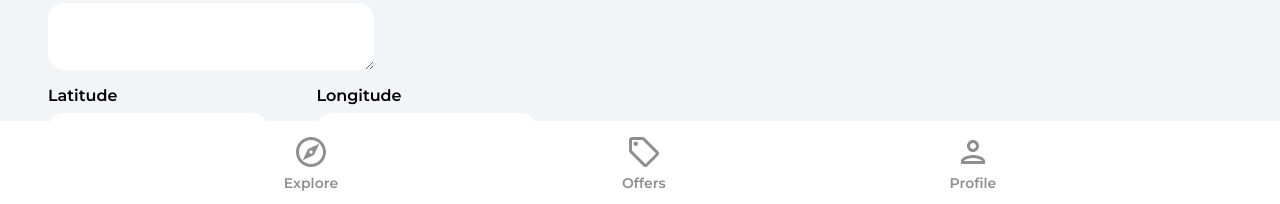
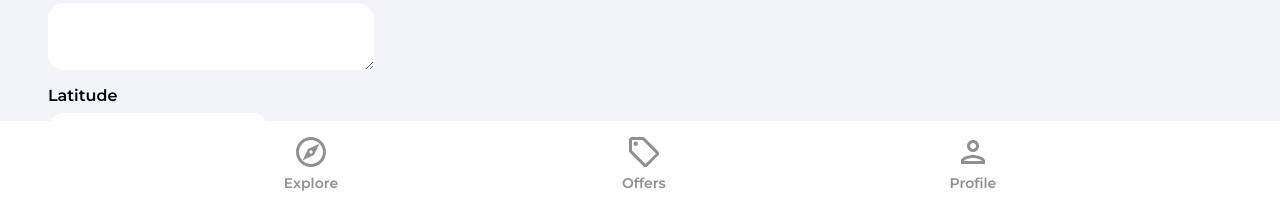
Before and after one commit to Ap0000rv/House-MarketPlace, a React (Create React App) app: page /create-listing in a window 1280 px wide. Shown: the part 594-798 px from the top of the page. Built offline with nearby package versions, Linux system fonts and the light colour scheme; no server answers; sample sign-in values are in the browser's storage.

Commit message:
updating css

```diff
--- a/src/components/ListingItem.jsx
+++ b/src/components/ListingItem.jsx
@@ -18,10 +18,10 @@ function ListingItem({ listing, id, onEdit, onDelete }) {
 					className="categoryListingImg"
 				/>
 				<div className="categoryListingDetails">
+					<p className="categoryListingName">{listing.name}</p>
 					<p className="categoryListingLocation">
 						{listing.location}
 					</p>
-					<p className="categoryListingName">{listing.name}</p>
 					<p className="categoryListingPrice">
 						$
 						{listing.offer
@@ -56,9 +56,9 @@ function ListingItem({ listing, id, onEdit, onDelete }) {
 					onClick={() => onDelete(listing.id, listing.name)}
 				/>
 			)}
-
-			{onEdit && <EditIcon className="editIcon" onClick={()=>onEdit(id)}/>}
-
+			{onEdit && (
+				<EditIcon className="editIcon" onClick={() => onEdit(id)} />
+			)}
 		</li>
 	);
 }
--- a/src/index.css
+++ b/src/index.css
@@ -464,6 +464,7 @@ button {
 	display: flex;
 	justify-content: space-between;
 	max-width: 275px;
+	font-size: smaller;
 }
 
 .categoryListingInfoText {
--- a/src/pages/CreateListing.jsx
+++ b/src/pages/CreateListing.jsx
@@ -340,7 +340,7 @@ function CreateListing() {
 					/>
 
 					{!geolocationEnabled && (
-						<div className="formLatLng flex">
+						<div className="formLatLng">
 							<div>
 								<label className="formLabel">Latitude</label>
 								<input
--- a/src/pages/EditListing.jsx
+++ b/src/pages/EditListing.jsx
@@ -365,6 +365,7 @@ function EditListing() {
 					</div>
 					<label className="formLabel">Address</label>
 					<textarea
+						rows={3}
 						className="formInputAddress"
 						type="text"
 						id="address"
@@ -374,7 +375,7 @@ function EditListing() {
 					/>
 
 					{!geolocationEnabled && (
-						<div className="formLatLng flex">
+						<div className="formLatLng">
 							<div>
 								<label className="formLabel">Latitude</label>
 								<input
```
